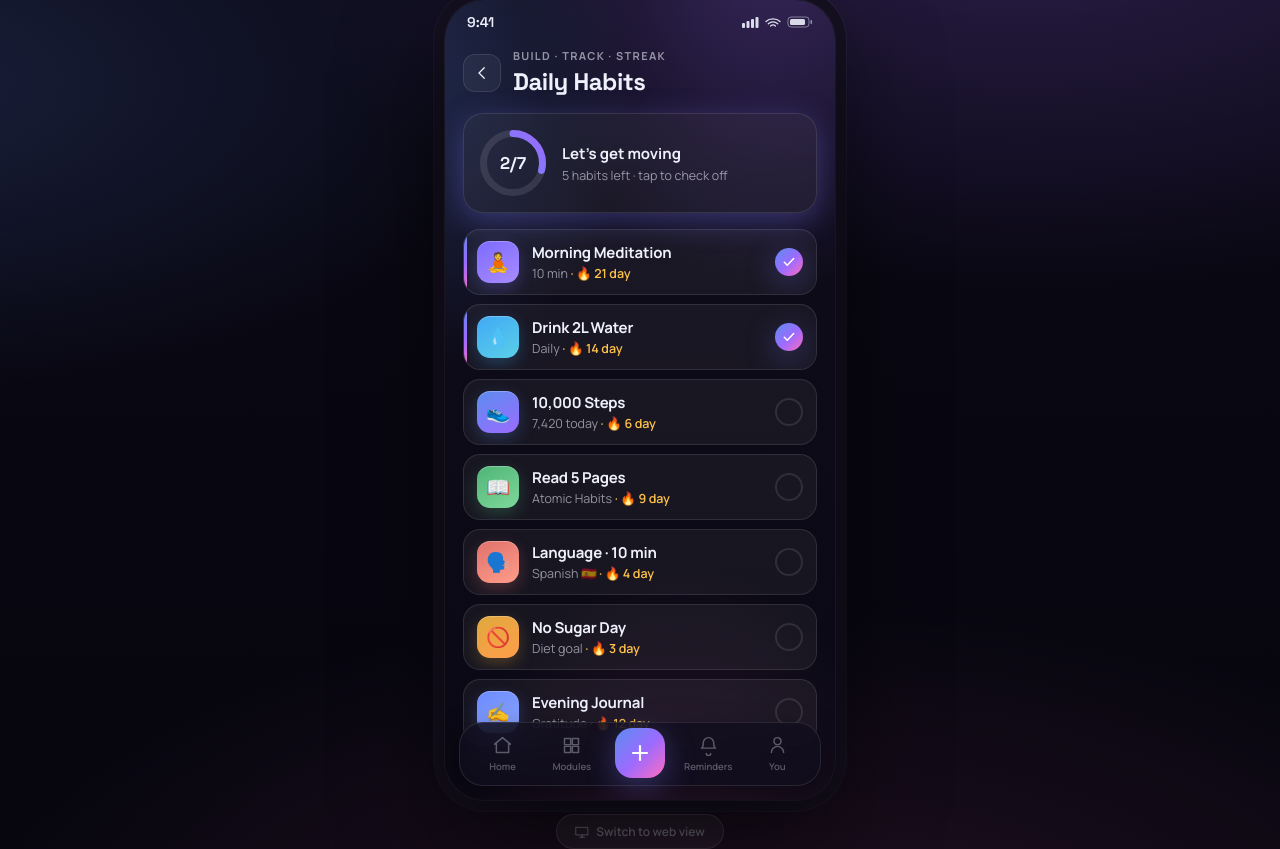
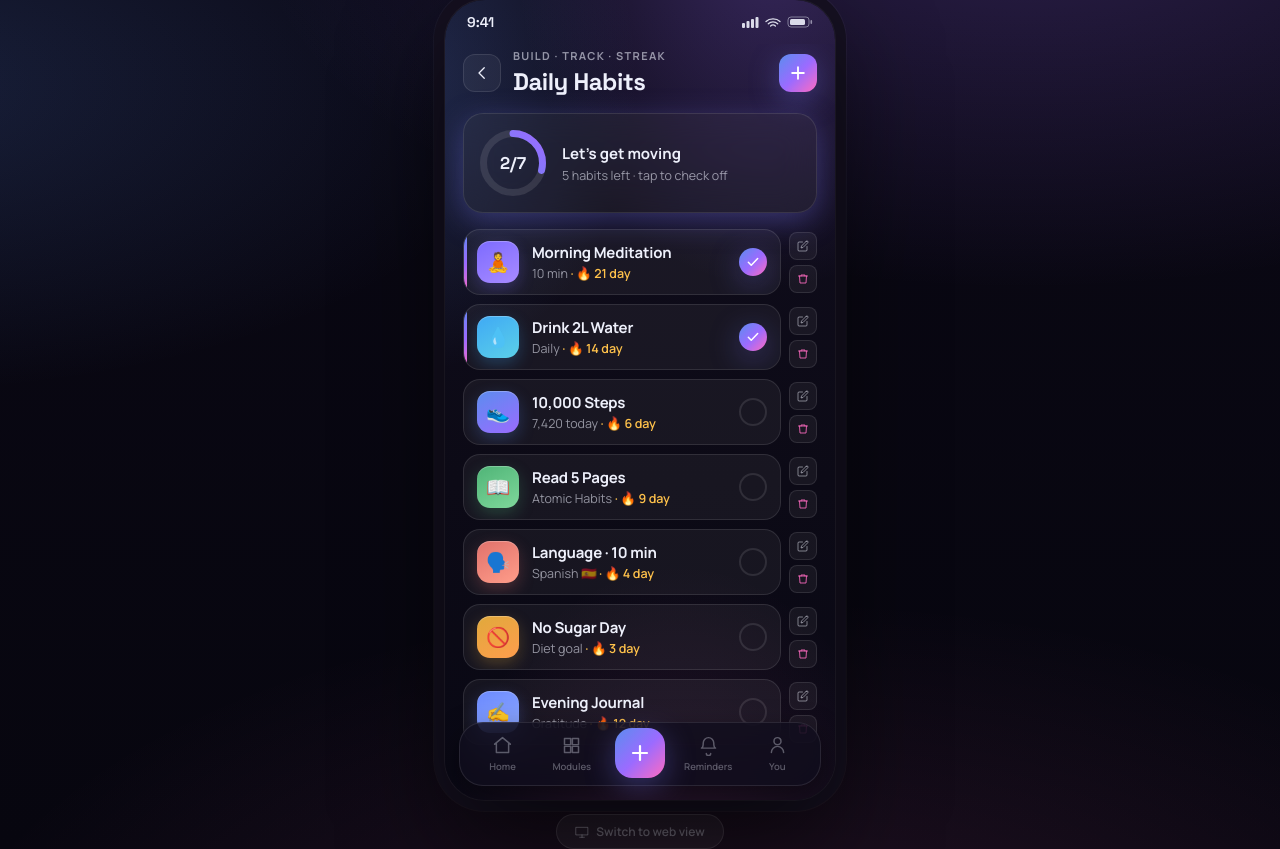
Before and after one commit to KoAeon/Propel, a Next.js app: page /habits in a window 1280 px wide. Built offline with nearby package versions, Linux system fonts and the light colour scheme; no server answers.

Commit message:
Add habit management — add, edit, delete from Habits page
https://claude.ai/code/session_01AankBzPqcwnrxwgWafuiBy

```diff
--- a/app/(app)/habits/page.tsx
+++ b/app/(app)/habits/page.tsx
@@ -13,10 +13,10 @@ const FONT_BODY = "'Manrope', system-ui, sans-serif"
 
 export default function Habits() {
   const router = useRouter()
-  const { habits, toggleHabit } = useApp()
+  const { habits, toggleHabit, deleteHabit, openSheet } = useApp()
 
   const done = habits.filter(h => h.done).length
-  const pct = Math.round((done / habits.length) * 100)
+  const pct = habits.length ? Math.round((done / habits.length) * 100) : 0
 
   return (
     <div>
@@ -29,6 +29,10 @@ export default function Habits() {
           <div style={{ fontSize: 11, fontWeight: 700, letterSpacing: 1.3, textTransform: 'uppercase', color: T.dim }}>Build · Track · Streak</div>
           <div style={{ fontFamily: FONT_DISPLAY, fontSize: 24, fontWeight: 700, letterSpacing: -.5, color: T.text, marginTop: 3 }}>Daily Habits</div>
         </div>
+        <Press onClick={() => openSheet({ type: 'add-habit' })} scale={0.9}
+          style={{ width: 38, height: 38, borderRadius: 12, background: T.grad, display: 'flex', alignItems: 'center', justifyContent: 'center', boxShadow: T.glow }}>
+          <Icon name="plus" size={20} color="#fff" sw={2.2} />
+        </Press>
       </div>
 
       {/* Progress card */}
@@ -51,7 +55,8 @@ export default function Habits() {
       {/* Habit list */}
       <div style={{ marginTop: 16, display: 'flex', flexDirection: 'column', gap: 9 }}>
         {habits.map(h => (
-          <Press key={h.id} onClick={() => toggleHabit(h.id)} scale={0.99}>
+          <div key={h.id} style={{ display: 'flex', alignItems: 'center', gap: 8 }}>
+            <Press onClick={() => toggleHabit(h.id)} scale={0.99} style={{ flex: 1, minWidth: 0 }}>
               <div style={{
                 display: 'flex', alignItems: 'center', gap: 13, padding: '11px 13px',
                 background: h.done ? 'rgba(255,255,255,.05)' : T.surface,
@@ -79,7 +84,23 @@ export default function Habits() {
                 </div>
               </div>
             </Press>
+            <div style={{ display: 'flex', flexDirection: 'column', gap: 5 }}>
+              <Press onClick={() => openSheet({ type: 'edit-habit', id: h.id })} scale={0.9}
+                style={{ width: 28, height: 28, borderRadius: 8, background: T.surface, border: `1px solid ${T.border}`, display: 'flex', alignItems: 'center', justifyContent: 'center' }}>
+                <Icon name="pencil" size={12} color={T.dim} />
+              </Press>
+              <Press onClick={() => deleteHabit(h.id)} scale={0.9}
+                style={{ width: 28, height: 28, borderRadius: 8, background: T.surface, border: `1px solid ${T.border}`, display: 'flex', alignItems: 'center', justifyContent: 'center' }}>
+                <Icon name="trash" size={12} color={T.a3} />
+              </Press>
+            </div>
+          </div>
         ))}
+        {habits.length === 0 && (
+          <div style={{ padding: '40px 0', textAlign: 'center', color: T.faint, fontSize: 13 }}>
+            No habits yet — tap + to add one
+          </div>
+        )}
       </div>
     </div>
   )
--- a/app/(app)/layout.tsx
+++ b/app/(app)/layout.tsx
@@ -11,6 +11,7 @@ import { AddReminderSheet } from '@/components/sheets/AddReminderSheet'
 import { TaskDetailSheet } from '@/components/tasks/TaskDetailSheet'
 import { Sheet } from '@/components/sheets/Sheet'
 import { AutoCalendarSync } from '@/components/AutoCalendarSync'
+import { HabitSheet } from '@/components/habits/HabitSheet'
 import { TaskSheet } from '@/components/tasks/TaskSheet'
 import { ProjectSheet } from '@/components/projects/ProjectSheet'
 import { PersonSheet } from '@/components/people/PersonSheet'
@@ -27,6 +28,8 @@ function Sheets() {
   return (
     <>
       {sheet?.type === 'quick' && <QuickAdd />}
+      {sheet?.type === 'add-habit' && <HabitSheet />}
+      {sheet?.type === 'edit-habit' && <HabitSheet editId={(sheet as { type: 'edit-habit'; id: string }).id} />}
       {sheet?.type === 'reminder' && <AddReminderSheet />}
       {sheet?.type === 'edit-reminder' && <AddReminderSheet editId={(sheet as { type: 'edit-reminder'; id: string }).id} />}
       {sheet?.type === 'add-task' && <TaskSheet projectId={(sheet as { type: 'add-task'; projectId?: string }).projectId} />}
--- /dev/null
+++ b/components/habits/HabitSheet.tsx
@@ -0,0 +1,92 @@
+'use client'
+import { useState } from 'react'
+import { Sheet } from '@/components/sheets/Sheet'
+import { Press } from '@/components/ui/Press'
+import { T } from '@/lib/theme'
+import { useApp } from '@/context/AppContext'
+
+const FONT_BODY = "'Manrope', system-ui, sans-serif"
+
+const GRAD_PRESETS = [
+  { from: '#7C6BFF', to: '#A98BFF' },
+  { from: '#5B8DEF', to: '#9B6BFF' },
+  { from: '#3FA9F5', to: '#5BD0E8' },
+  { from: '#4FB477', to: '#7FD89B' },
+  { from: '#E0716B', to: '#FF9D8A' },
+  { from: '#E0A93B', to: '#FF9D4D' },
+  { from: '#6B8AFF', to: '#8FA9FF' },
+  { from: '#FF6BC1', to: '#FF9BD2' },
+]
+
+interface Props { editId?: string }
+
+export function HabitSheet({ editId }: Props) {
+  const { closeSheet, habits, addHabit, editHabit } = useApp()
+  const existing = editId ? habits.find(h => h.id === editId) : undefined
+
+  const [name, setName] = useState(existing?.name ?? '')
+  const [meta, setMeta] = useState(existing?.meta ?? '')
+  const [glyph, setGlyph] = useState(existing?.glyph ?? '⭐')
+  const [grad, setGrad] = useState({ from: existing?.from ?? GRAD_PRESETS[0].from, to: existing?.to ?? GRAD_PRESETS[0].to })
+
+  const ok = name.trim().length > 0
+
+  const inputStyle: React.CSSProperties = {
+    width: '100%', boxSizing: 'border-box', padding: '12px 14px', borderRadius: 12,
+    background: T.surface2, border: `1px solid ${T.border}`,
+    color: T.text, fontFamily: FONT_BODY, fontSize: 14, outline: 'none',
+  }
+
+  const handleSave = () => {
+    if (!ok) return
+    const data = { name: name.trim(), meta: meta.trim(), glyph, from: grad.from, to: grad.to, streak: existing?.streak ?? 0, done: existing?.done ?? false }
+    if (editId) editHabit(editId, data)
+    else addHabit(data)
+  }
+
+  return (
+    <Sheet onClose={closeSheet} title={editId ? 'Edit Habit' : 'New Habit'}>
+      <div style={{ display: 'flex', flexDirection: 'column', gap: 12, fontFamily: FONT_BODY }}>
+
+        <input value={name} onChange={e => setName(e.target.value)}
+          placeholder="Habit name (e.g. Morning Meditation)" autoFocus style={inputStyle} />
+
+        <input value={meta} onChange={e => setMeta(e.target.value)}
+          placeholder="Detail (e.g. 10 min, Daily goal)" style={inputStyle} />
+
+        <div>
+          <div style={{ fontSize: 11, fontWeight: 700, letterSpacing: 1, textTransform: 'uppercase', color: T.dim, marginBottom: 8 }}>Emoji</div>
+          <input value={glyph} onChange={e => setGlyph(e.target.value)}
+            placeholder="Paste an emoji" style={{ ...inputStyle, width: 80 }} />
+        </div>
+
+        <div>
+          <div style={{ fontSize: 11, fontWeight: 700, letterSpacing: 1, textTransform: 'uppercase', color: T.dim, marginBottom: 8 }}>Colour</div>
+          <div style={{ display: 'flex', gap: 8, flexWrap: 'wrap' }}>
+            {GRAD_PRESETS.map(p => {
+              const selected = p.from === grad.from
+              return (
+                <Press key={p.from} onClick={() => setGrad(p)} scale={0.9} style={{
+                  width: 36, height: 36, borderRadius: 10,
+                  background: `linear-gradient(135deg, ${p.from}, ${p.to})`,
+                  border: selected ? `2px solid ${T.text}` : '2px solid transparent',
+                  boxShadow: selected ? `0 0 0 1px ${T.border}` : 'none',
+                }}>{null}</Press>
+              )
+            })}
+          </div>
+        </div>
+
+        <Press onClick={handleSave} scale={0.97} style={{
+          marginTop: 4, padding: 15, borderRadius: 16, textAlign: 'center',
+          fontWeight: 700, fontSize: 15,
+          background: ok ? T.grad : T.surface2,
+          color: ok ? '#fff' : T.faint,
+          boxShadow: ok ? T.glow : 'none',
+        }}>
+          {editId ? 'Save changes' : 'Add habit'}
+        </Press>
+      </div>
+    </Sheet>
+  )
+}
--- a/context/AppContext.tsx
+++ b/context/AppContext.tsx
@@ -16,6 +16,9 @@ interface AppState {
   webMode: boolean
   sheet: SheetType | null
   toast: string | null
+  addHabit: (h: Omit<Habit, 'id'>) => void
+  editHabit: (id: string, updates: Partial<Omit<Habit, 'id'>>) => void
+  deleteHabit: (id: string) => void
   toggleHabit: (id: string) => void
   addReminder: (r: Omit<Reminder, 'id'>) => void
   editReminder: (id: string, r: Partial<Omit<Reminder, 'id'>>) => void
@@ -67,6 +70,23 @@ export function AppProvider({ children }: { children: ReactNode }) {
     setToast(msg)
     setTimeout(() => setToast(null), 1900)
   }, [])
+
+  const addHabit = useCallback((h: Omit<Habit, 'id'>) => {
+    setHabits(hs => [...hs, { ...h, id: 'hab' + Date.now() }])
+    setSheet(null)
+    flash('Habit added')
+  }, [flash])
+
+  const editHabit = useCallback((id: string, updates: Partial<Omit<Habit, 'id'>>) => {
+    setHabits(hs => hs.map(h => h.id === id ? { ...h, ...updates } : h))
+    setSheet(null)
+    flash('Habit saved')
+  }, [flash])
+
+  const deleteHabit = useCallback((id: string) => {
+    setHabits(hs => hs.filter(h => h.id !== id))
+    flash('Habit removed')
+  }, [flash])
 
   const toggleHabit = useCallback((id: string) => {
     setHabits(hs => hs.map(h =>
@@ -209,7 +229,7 @@ export function AppProvider({ children }: { children: ReactNode }) {
   return (
     <Ctx.Provider value={{
       habits, reminders, tasks, projects, autoRemind, webMode, sheet, toast,
-      toggleHabit,
+      addHabit, editHabit, deleteHabit, toggleHabit,
       addReminder, editReminder, deleteReminder, setReminderEventId,
       addTask, editTask, deleteTask,
       toggleSub, setStatus, setSubText, setSubDue, addSub, delSub,
--- a/lib/types.ts
+++ b/lib/types.ts
@@ -56,6 +56,8 @@ export type SheetType =
   | { type: 'quick' }
   | { type: 'reminder' }
   | { type: 'edit-reminder'; id: string }
+  | { type: 'add-habit' }
+  | { type: 'edit-habit'; id: string }
   | { type: 'add-task'; projectId?: string }
   | { type: 'task'; id: string }
   | { type: 'edit-task'; id: string }
```
Lines whose indentation alone changed are shown as unchanged.
